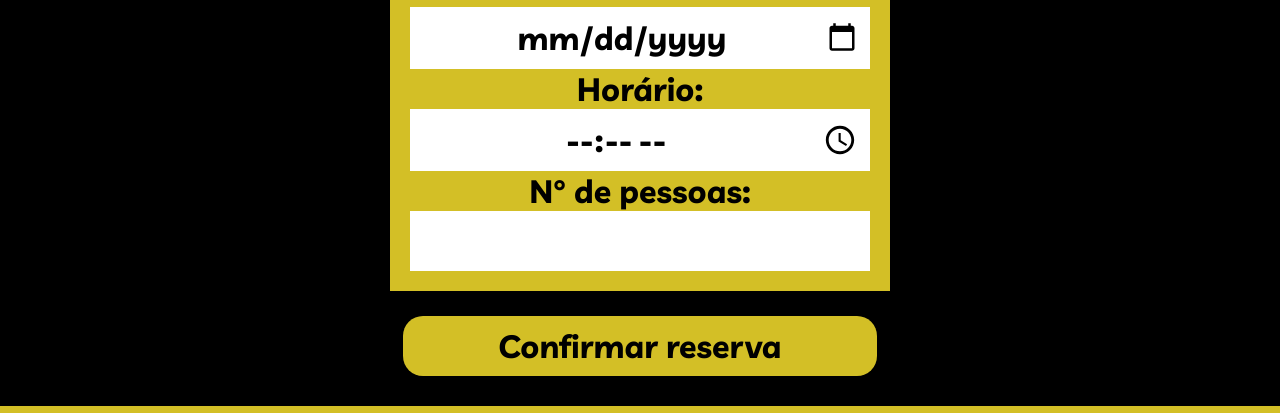
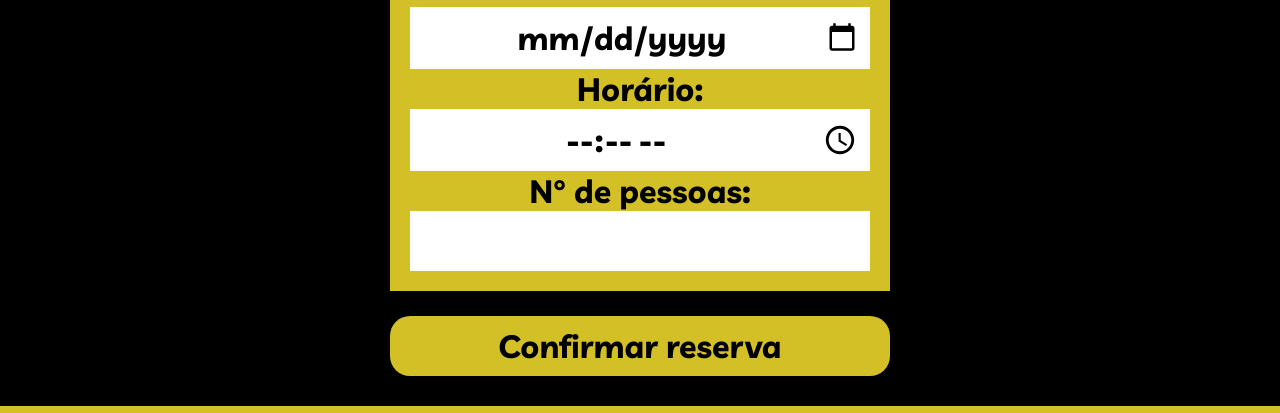
Before and after one commit to fmascena-dev/Code_Crust, a plain HTML site: page reservas/reservas.html in a window 1280 px wide. Shown: the part 421-834 px from the top of the page. Drawn offline with Linux system fonts and the light colour scheme.

Commit message:
Alteração de tamanho do button no CSS

```diff
--- a/reservas/reservas.css
+++ b/reservas/reservas.css
@@ -102,7 +102,7 @@ button {
     border-radius: 20px;
     cursor: pointer;
     margin-top: 25px;
-    width: 37%;
+    width: 500px;
     font-size: 2rem;
 }
 
```
